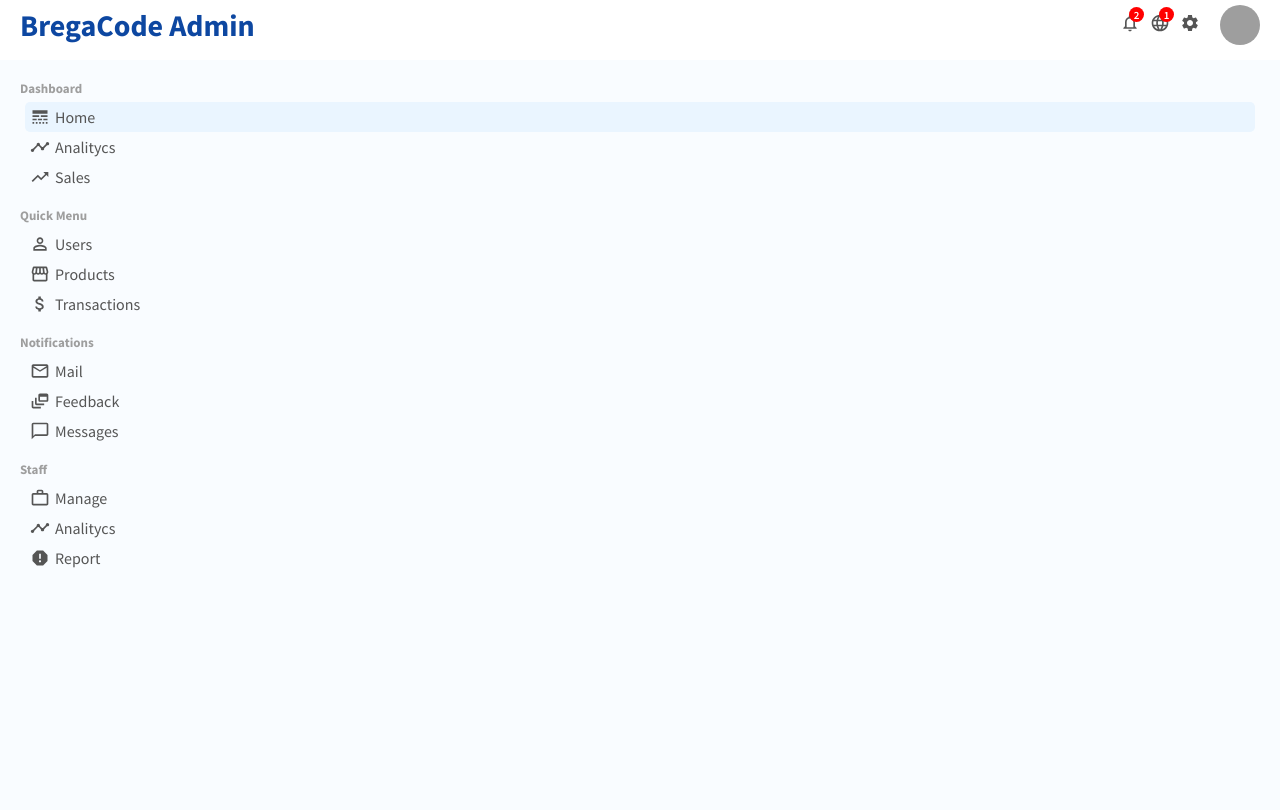
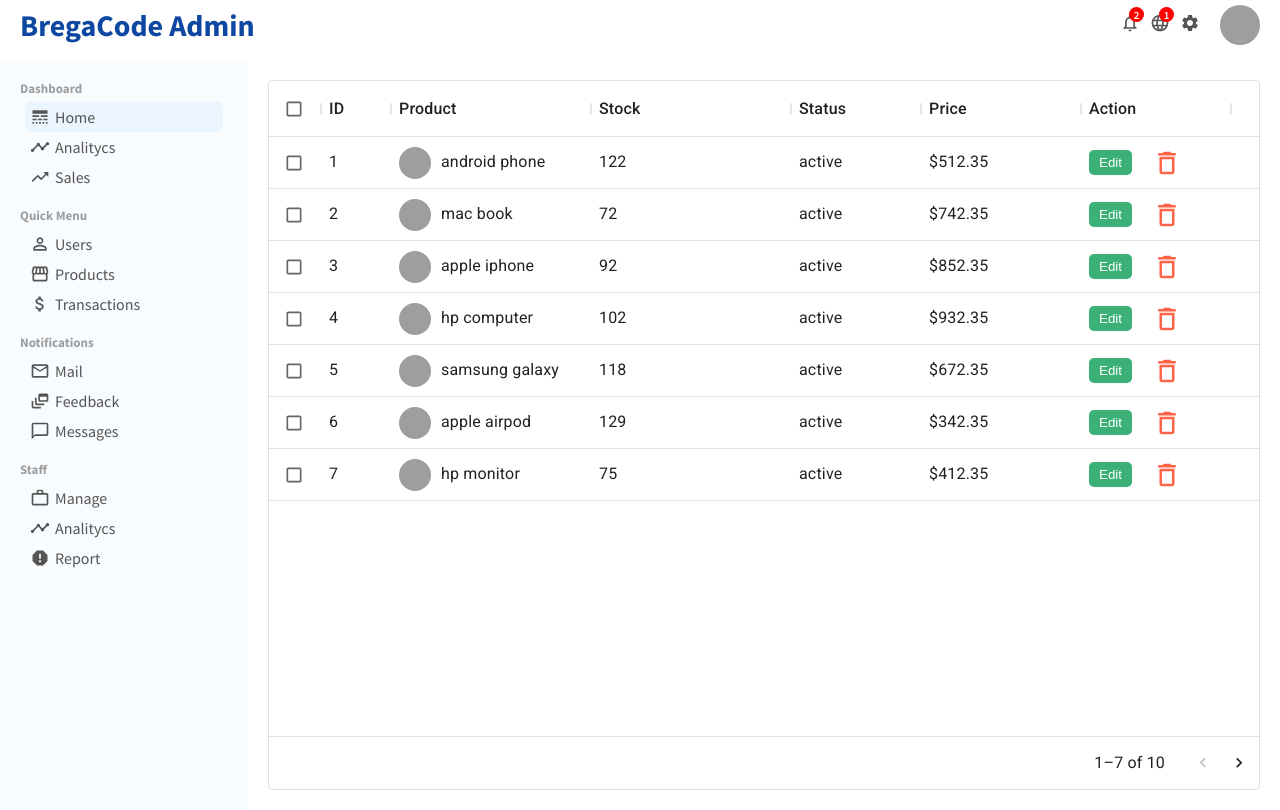
Before and after one commit to bregarulai/brega-admin, a React (Create React App) app: page /products in a window 1280 px wide. Built offline with nearby package versions, Linux system fonts and the light colour scheme; grey boxes are pictures that could not be loaded.

Commit message:
created product list page

```diff
--- a/src/App.jsx
+++ b/src/App.jsx
@@ -5,6 +5,7 @@ import SideBar from "./components/Sidebar";
 import TopBar from "./components/TopBar";
 import Home from "./pages/Home";
 import NewUser from "./pages/NewUser";
+import ProductListPage from "./pages/ProductListPage";
 import User from "./pages/User";
 import UserList from "./pages/UserList";
 
@@ -19,6 +20,9 @@ const App = () => {
           <Route path="/users" element={<UserList />} />
           <Route path="/user/:userId" element={<User />} />
           <Route path="/newuser" element={<NewUser />} />
+          <Route path="/products" element={<ProductListPage />} />
+          <Route path="/product/:productId" element={<ProductListPage />} />
+          <Route path="/newproduct" element={<ProductListPage />} />
         </Routes>
       </div>
     </Router>
--- a/src/dummyData.js
+++ b/src/dummyData.js
@@ -187,3 +187,86 @@ export const userRows = [
     transaction: "$312.90",
   },
 ];
+
+export const productRows = [
+  {
+    id: 1,
+    name: "android phone",
+    img: "https://images.pexels.com/photos/788946/pexels-photo-788946.jpeg?cs=srgb&dl=pexels-jess-bailey-designs-788946.jpg&fm=jpg",
+    stock: "122",
+    status: "active",
+    price: "$512.35",
+  },
+  {
+    id: 2,
+    name: "mac book",
+    img: "https://images.pexels.com/photos/788946/pexels-photo-788946.jpeg?cs=srgb&dl=pexels-jess-bailey-designs-788946.jpg&fm=jpg",
+    stock: "72",
+    status: "active",
+    price: "$742.35",
+  },
+  {
+    id: 3,
+    name: "apple iphone",
+    img: "https://images.pexels.com/photos/788946/pexels-photo-788946.jpeg?cs=srgb&dl=pexels-jess-bailey-designs-788946.jpg&fm=jpg",
+    stock: "92",
+    status: "active",
+    price: "$852.35",
+  },
+  {
+    id: 4,
+    name: "hp computer",
+    img: "https://images.pexels.com/photos/788946/pexels-photo-788946.jpeg?cs=srgb&dl=pexels-jess-bailey-designs-788946.jpg&fm=jpg",
+    stock: "102",
+    status: "active",
+    price: "$932.35",
+  },
+  {
+    id: 5,
+    name: "samsung galaxy",
+    img: "https://images.pexels.com/photos/788946/pexels-photo-788946.jpeg?cs=srgb&dl=pexels-jess-bailey-designs-788946.jpg&fm=jpg",
+    stock: "118",
+    status: "active",
+    price: "$672.35",
+  },
+  {
+    id: 6,
+    name: "apple airpod",
+    img: "https://images.pexels.com/photos/788946/pexels-photo-788946.jpeg?cs=srgb&dl=pexels-jess-bailey-designs-788946.jpg&fm=jpg",
+    stock: "129",
+    status: "active",
+    price: "$342.35",
+  },
+  {
+    id: 7,
+    name: "hp monitor",
+    img: "https://images.pexels.com/photos/788946/pexels-photo-788946.jpeg?cs=srgb&dl=pexels-jess-bailey-designs-788946.jpg&fm=jpg",
+    stock: "75",
+    status: "active",
+    price: "$412.35",
+  },
+  {
+    id: 8,
+    name: "razor headset",
+    img: "https://images.pexels.com/photos/788946/pexels-photo-788946.jpeg?cs=srgb&dl=pexels-jess-bailey-designs-788946.jpg&fm=jpg",
+    stock: "52",
+    status: "active",
+    price: "$242.35",
+  },
+  {
+    id: 9,
+    name: "logic mouse",
+    img: "https://images.pexels.com/photos/788946/pexels-photo-788946.jpeg?cs=srgb&dl=pexels-jess-bailey-designs-788946.jpg&fm=jpg",
+    stock: "68",
+    status: "active",
+    price: "$112.00",
+  },
+  {
+    id: 10,
+    name: "samsung note",
+    img: "https://images.pexels.com/photos/788946/pexels-photo-788946.jpeg?cs=srgb&dl=pexels-jess-bailey-designs-788946.jpg&fm=jpg",
+    stock: "193",
+    status: "active",
+    price: "$312.90",
+  },
+];
--- /dev/null
+++ b/src/pages/ProductListPage/index.jsx
@@ -0,0 +1,80 @@
+import { DataGrid } from "@mui/x-data-grid";
+import React, { useState } from "react";
+import { Link } from "react-router-dom";
+import { DeleteOutline } from "@mui/icons-material";
+
+import { productRows } from "../../dummyData";
+import "./productListPage.css";
+
+const ProductListPage = () => {
+  const [data, setData] = useState(productRows);
+
+  const handleDelete = (id) => {
+    setData(data.filter((item) => item.id !== id));
+  };
+
+  const productColumns = [
+    { field: "id", headerName: "ID", width: 70 },
+    {
+      field: "product",
+      headerName: "Product",
+      width: 200,
+      renderCell: (params) => {
+        return (
+          <div className="productListProduct">
+            <img
+              className="productListProductImg"
+              src={params.row.img}
+              alt="product"
+            />
+            {params.row.name}
+          </div>
+        );
+      },
+    },
+    { field: "stock", headerName: "Stock", width: 200 },
+    {
+      field: "status",
+      headerName: "Status",
+      width: 130,
+    },
+    {
+      field: "price",
+      headerName: "Price",
+      width: 160,
+    },
+    {
+      field: "action",
+      headerName: "Action",
+      width: 150,
+      renderCell: (params) => {
+        return (
+          <div className="userListAction">
+            <Link to={`/product/${params.row.id}`}>
+              <button className="productListActionBtn">Edit</button>
+            </Link>
+            <DeleteOutline
+              className="productListActionIcon"
+              onClick={() => handleDelete(params.row.id)}
+            />
+          </div>
+        );
+      },
+    },
+  ];
+  return (
+    <div className="productListPage">
+      <DataGrid
+        className="productListDataGrid"
+        disableSelectionOnClick
+        rows={data}
+        columns={productColumns}
+        pageSize={7}
+        rowsPerPageOptions={[5]}
+        checkboxSelection
+      />
+    </div>
+  );
+};
+
+export default ProductListPage;
--- /dev/null
+++ b/src/pages/ProductListPage/productListPage.css
@@ -0,0 +1,47 @@
+.productListPage {
+     flex: 4;
+     padding: 2rem;
+}
+
+.productListDataGrid {
+    font-size: 1.6rem !important;
+}
+
+.productListProduct {
+    display: flex;
+    align-items: center;
+}
+
+.productListProductImg {
+    width: 3.2rem;
+    height: 3.2rem;
+    object-fit: cover;
+    border-radius: 50%;
+    margin-right: 1rem;
+}
+
+.productListAction {
+    display: flex;
+    align-items: center;
+}
+
+.productListActionBtn {
+    border: none;
+    border-radius: .5rem;
+    padding: .5rem 1rem;
+    background: #3bb077;
+    color: white;
+    cursor: pointer;
+}
+
+.productListActionBtn:focus {
+    outline: none;
+}
+
+
+.productListActionIcon.css-i4bv87-MuiSvgIcon-root {
+    font-size: 3rem !important;
+    color: tomato;
+    margin-left: 2rem;
+    cursor: pointer;
+}
```
